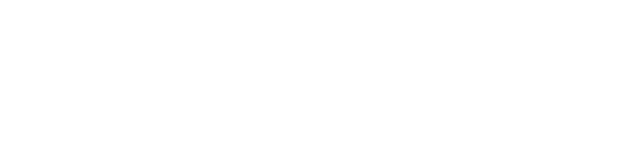
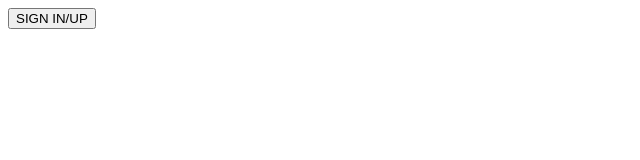
Before and after one commit to Goldgamingyt/locomation, a plain HTML site: page main.html in a window 1280 px wide. Shown: the whole page, without its empty margins (0-640 px from the left). Drawn offline with Linux system fonts and the light colour scheme.

Commit message:
Add files via upload

```diff
--- a/css/main.css
+++ b/css/main.css
@@ -35,3 +35,7 @@ height: 800px;
 
   border-radius: 10px;
 }
+
+.signinbutton {
+
+}
--- a/main.html
+++ b/main.html
@@ -0,0 +1,11 @@
+<!DOCTYPE html>
+<html lang="en" dir="ltr">
+  <head>
+    <meta charset="utf-8">
+    <link rel="stylesheet" href="css/main.css">
+    <title>locomation</title>
+  </head>
+  <body>
+    <button type="button" onclick="location.href='index.html';" class="signinbutton">SIGN IN/UP</button>
+  </body>
+</html>
```
